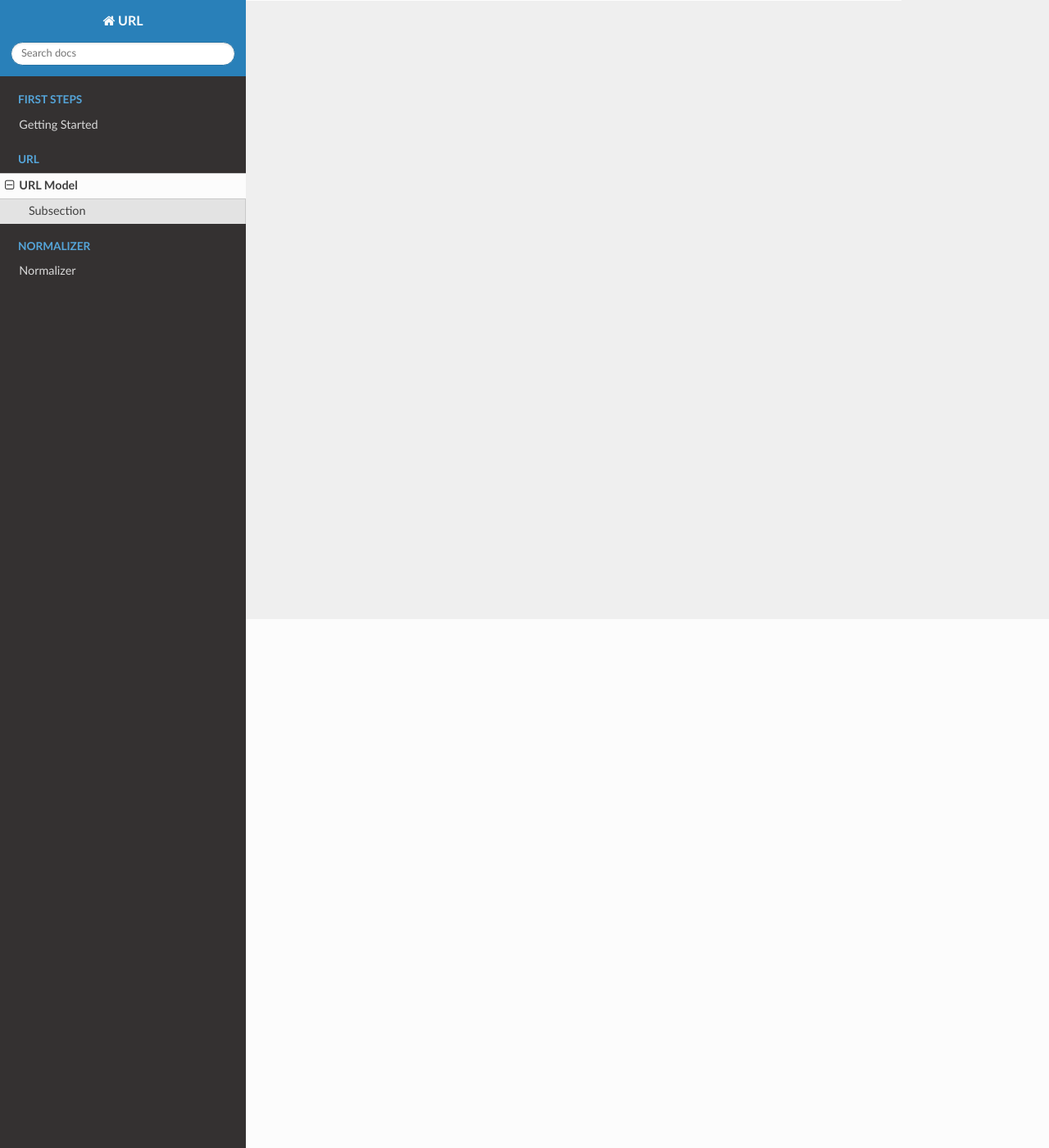
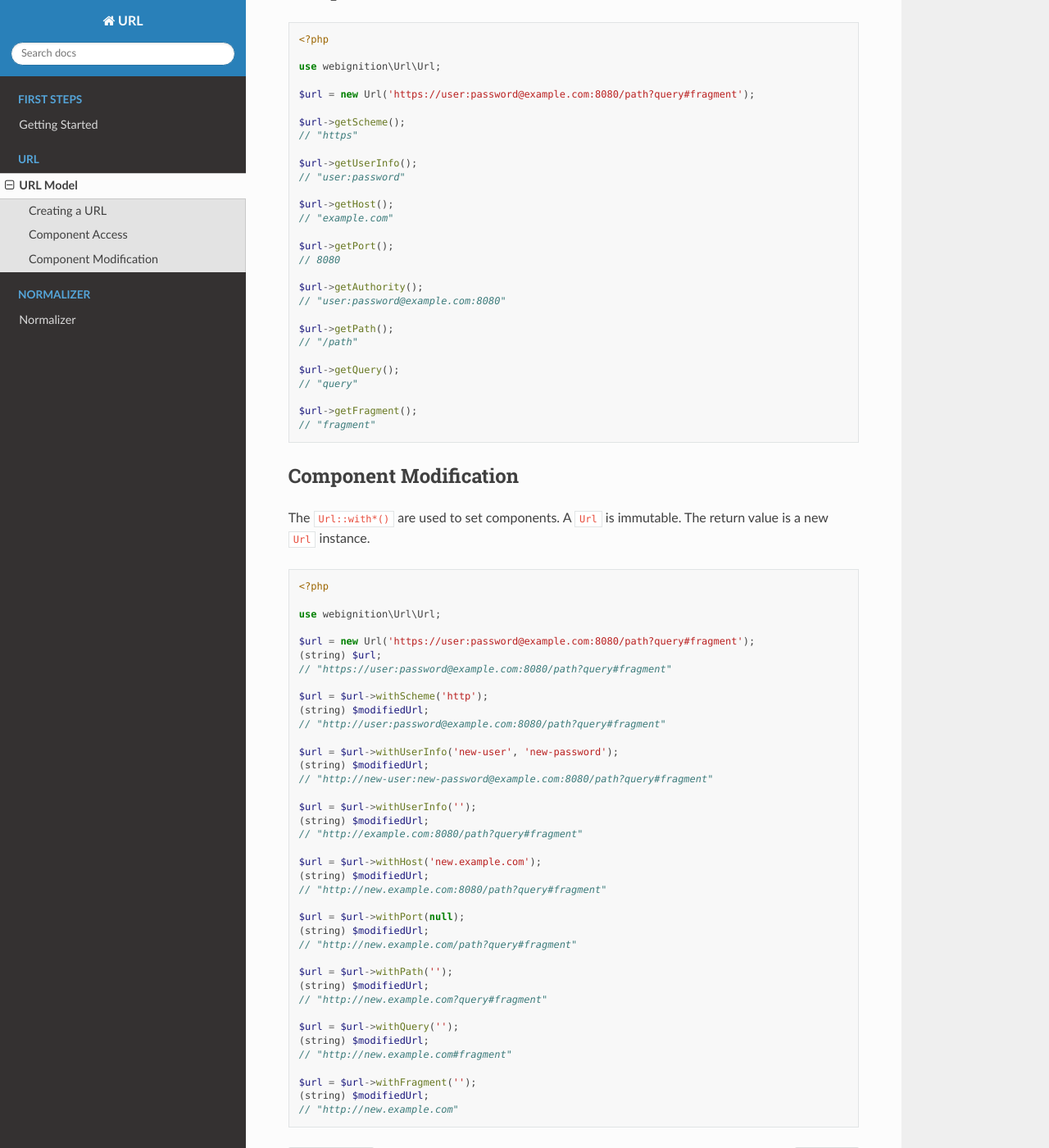
Before and after one commit to webignition/url, a Sphinx documentation site: the page built from docs/url.rst, in a window 1280 px wide and 1400 px high, scrolled down 645 px. Shown: the whole window at 82% size. Built offline with Sphinx 7.4.7 and the Read the Docs theme 2.0.0, drawn with Linux system fonts in a browser that asks for light colours; some of the changed text lies outside the part shown.

Commit message:
Approximate url usage

```diff
--- a/docs/includes/normalizer/example.rst
+++ b/docs/includes/normalizer/example.rst
@@ -4,7 +4,7 @@
 
     use webignition\Url\Normalizer;
 
-    $url = Url::create('http://example.com/path?c=cow&a=apple&b=bear#fragment');
+    $url = new Url('http://example.com/path?c=cow&a=apple&b=bear#fragment');
 
     $normalizedUrl = Normalizer::normalize(
         $url,
--- a/docs/includes/url/example.rst
+++ b/docs/includes/url/example.rst
@@ -4,7 +4,7 @@
 
     use webignition\Url\Url;
 
-    $url = Url::create('http://example.com/path?query#fragment');
+    $url = new Url('http://example.com/path?query#fragment');
 
     $url->getScheme();
     // "http"
--- a/docs/index.rst
+++ b/docs/index.rst
@@ -53,7 +53,7 @@ The ``ScopeComparer`` examines whether two ``UriInterface`` instances are in the
    getting-started
 
 .. toctree::
-    :caption: URL
+    :caption: Url
     :maxdepth: 3
 
     url
--- a/docs/url.rst
+++ b/docs/url.rst
@@ -12,8 +12,100 @@ URL Model
 - converts host to lowercase
 - removes the default port
 
-----------
-Subsection
-----------
+--------------
+Creating a URL
+--------------
 
-Foo!
+A new ``Url`` instance is created by passing a URL string to the constructor:
+
+.. code-block:: php
+
+    <?php
+
+    use webignition\Url\Url;
+
+    $url = new Url('https://example.com');
+
+----------------
+Component Access
+----------------
+
+.. code-block:: php
+
+    <?php
+
+    use webignition\Url\Url;
+
+    $url = new Url('https://user:password@example.com:8080/path?query#fragment');
+
+    $url->getScheme();
+    // "https"
+
+    $url->getUserInfo();
+    // "user:password"
+
+    $url->getHost();
+    // "example.com"
+
+    $url->getPort();
+    // 8080
+
+    $url->getAuthority();
+    // "user:password@example.com:8080"
+
+    $url->getPath();
+    // "/path"
+
+    $url->getQuery();
+    // "query"
+
+    $url->getFragment();
+    // "fragment"
+
+----------------------
+Component Modification
+----------------------
+
+The ``Url::with*()`` are used to set components. A ``Url`` is immutable. The return value is a new ``Url`` instance.
+
+.. code-block:: php
+
+    <?php
+
+    use webignition\Url\Url;
+
+    $url = new Url('https://user:password@example.com:8080/path?query#fragment');
+    (string) $url;
+    // "https://user:password@example.com:8080/path?query#fragment"
+
+    $url = $url->withScheme('http');
+    (string) $modifiedUrl;
+    // "http://user:password@example.com:8080/path?query#fragment"
+
+    $url = $url->withUserInfo('new-user', 'new-password');
+    (string) $modifiedUrl;
+    // "http://new-user:new-password@example.com:8080/path?query#fragment"
+
+    $url = $url->withUserInfo('');
+    (string) $modifiedUrl;
+    // "http://example.com:8080/path?query#fragment"
+
+    $url = $url->withHost('new.example.com');
+    (string) $modifiedUrl;
+    // "http://new.example.com:8080/path?query#fragment"
+
+    $url = $url->withPort(null);
+    (string) $modifiedUrl;
+    // "http://new.example.com/path?query#fragment"
+
+    $url = $url->withPath('');
+    (string) $modifiedUrl;
+    // "http://new.example.com?query#fragment"
+
+    $url = $url->withQuery('');
+    (string) $modifiedUrl;
+    // "http://new.example.com#fragment"
+
+    $url = $url->withFragment('');
+    (string) $modifiedUrl;
+    // "http://new.example.com"
```
